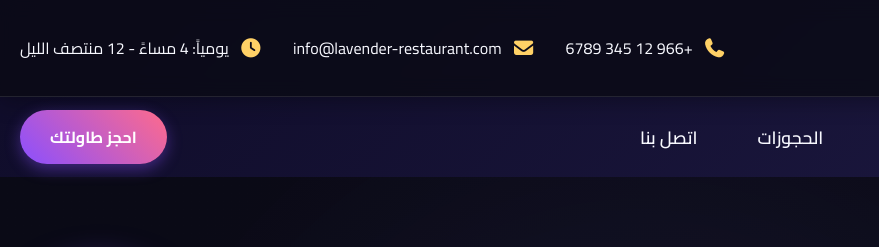
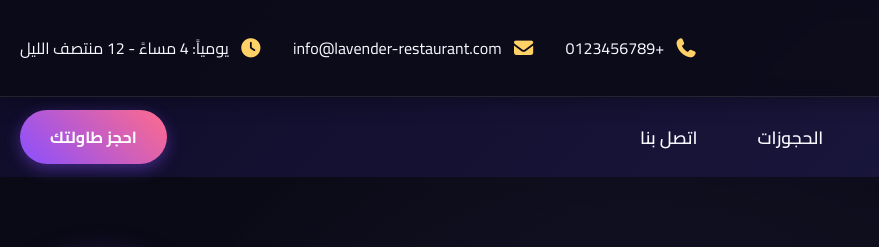
Before and after one commit to nidal12essam12/Lavender-Restaurant, a plain HTML site: page index.html in a window 1280 px wide. Shown: the top 247 px of the page, 0-879 px from the left. Drawn offline with Linux system fonts and the light colour scheme.

Commit message:
Update index.html

```diff
--- a/index.html
+++ b/index.html
@@ -981,7 +981,7 @@
             <div class="contact-info">
                 <div class="contact-item">
                     <i class="fas fa-phone"></i>
-                    <span>+966 12 345 6789</span>
+                    <span>+0123456789</span>
                 </div>
                 <div class="contact-item">
                     <i class="fas fa-envelope"></i>
@@ -1407,4 +1407,5 @@
         });
     </script>
 </body>
+
 </html>
```
